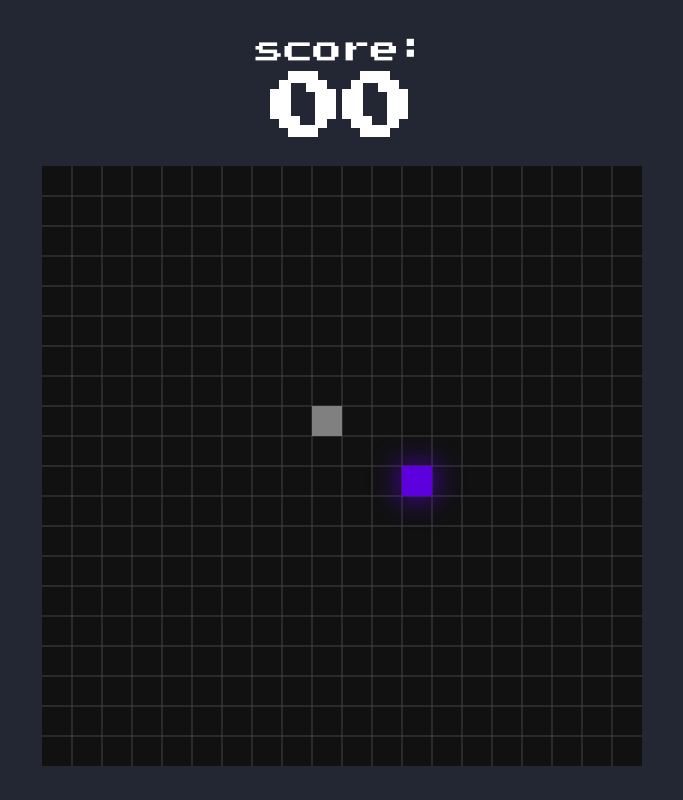
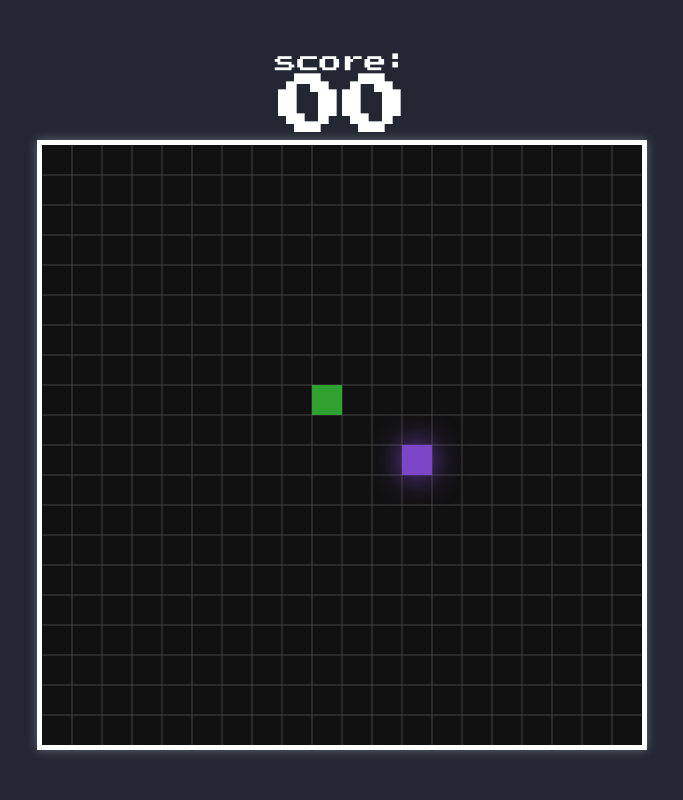
Before and after one commit to dyogohenrique/snake-game, a plain HTML site: page index.html in a window 1280 px wide. Shown: the whole page, without its empty margins (298-981 px from the left). Drawn offline with nearby package versions, Linux system fonts and the light colour scheme.

Commit message:
snake-game v0.1.3
- Foi adicionado um som ao se colidir com algo.
- Melhorada a aparecia da cobra
- Borda adicionado no canvas

```diff
--- a/scripts/script.js
+++ b/scripts/script.js
@@ -7,6 +7,7 @@ const menu = document.querySelector('.menu--screen');
 const buttonReplay = document.querySelector('.btn--replay');
 
 const pointAudio = new Audio('../assets/point.wav');
+const loserAudio = new Audio('../assets/loser.wav')
 
 const size = 30;
 
@@ -29,9 +30,9 @@ const randomPosition = () => {
 }
 
 const randomColor = () => {
-    const red = randomNumber(0, 255);
-    const green = randomNumber(0, 255);
-    const blue = randomNumber(0, 255);
+    const red = randomNumber(70, 220);
+    const green = randomNumber(70, 220);
+    const blue = randomNumber(70, 220);
 
     return `rgb(${red}, ${green}, ${blue})`
 }
@@ -55,19 +56,49 @@ const drawFood = () => {
     ctx.shadowBlur = 0;
 }
 
+// const drawSnake = () => {
+//     const border = 5;
+
+//     ctx.fillStyle = "#2fa12f";
+//     ctx.fillRect(snake[0].x, snake[0].y, size, size);
+
+//     snake.forEach((position, index) => {
+
+//         if (index == snake.length - 1) {
+//             ctx.fillStyle = "#237323"
+//         }
+
+//         ctx.fillRect(position.x, position.y, size, size);
+//     });
+
+// }
+
 const drawSnake = () => {
-    ctx.fillStyle = "#ddd";
-    ctx.fillRect(snake[0].x, snake[0].y, size, size);
+    const border = 3;
 
     snake.forEach((position, index) => {
+        // Desenha o corpo da cobra
+        if (index < snake.length - 1) {
+            ctx.fillStyle = "#2fa12f";
+            ctx.fillRect(position.x, position.y, size, size);
 
-        if (index == snake.length - 1) {
-            ctx.fillStyle = "gray"
+            // Desenha a borda do corpo da cobra
+            ctx.fillStyle = "#237323";
+            ctx.fillRect(
+                position.x + border,
+                position.y + border,
+                size - border * 2,
+                size - border * 2
+            );
+        } else {
+            // Desenha a cabeça da cobra
+            ctx.fillStyle = "#2fa12f";
+            ctx.fillRect(position.x, position.y, size, size);
         }
-
-        ctx.fillRect(position.x, position.y, size, size);
     });
 }
+
+
 
 const moveSnake = () => {
     if (!direction) return;
@@ -148,12 +179,15 @@ const checkCollision = () => {
     })
 
     if (wallCollision || selfCollision) {
+        loserAudio.play();
         gameOver();
     }
 }
 
 const gameOver = () => {
     direction = undefined
+
+    snake = [initialPosition];
 
     menu.style.display = "flex";
     finalScore.innerText = score.innerText;
@@ -203,5 +237,4 @@ buttonReplay.addEventListener("click", () => {
     score.innerText = "00";
     menu.style.display = "none";
     canvas.style.filter = "none";
-    snake = [initialPosition];
 })
--- a/styles/style.css
+++ b/styles/style.css
@@ -21,22 +21,23 @@ body {
 
 canvas {
     background-color: #111;
+    border: 5px solid #fff;
+    box-shadow: 0 0 10px rgba(255, 255, 255, 0.3);
 }
+
 
 .score {
     display: flex;
     flex-direction: column;
     align-items: center;
-    font-size: 1.8rem;
-
-    margin-bottom: 20px;
+    font-size: 1.4rem;
 }
 
 .score--value {
     font-weight: 700;
-    font-size: 4.5rem;
+    font-size: 4rem;
     display: block;
-    margin-top: 10px;
+    margin-top: 3px;
 }
 
 .menu--screen {
@@ -73,8 +74,8 @@ canvas {
 
     padding: 10px 15px 10px 12px;
 
-    font-size: 1rem;
-    font-weight: 600;
+    font-size: 1.4rem;
+    font-weight: 400;
 
     color: #333;
 
```
Also changed, not shown: 2 other files.
